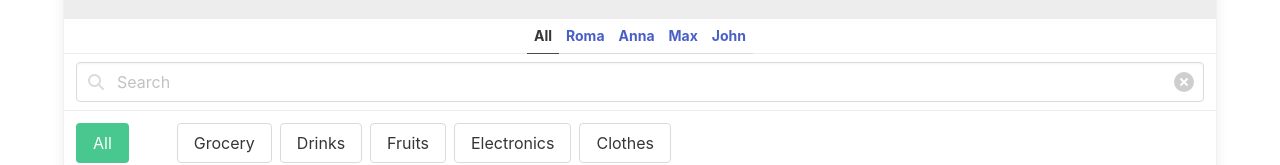
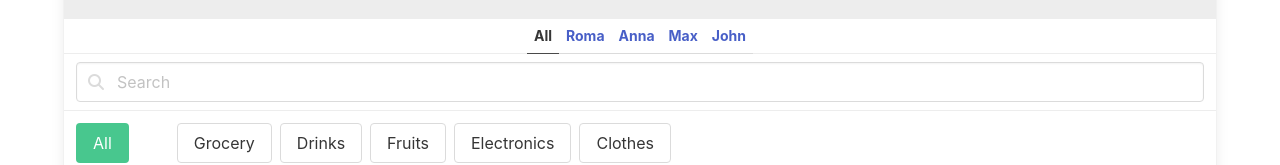
Before and after one commit to NIKaragu/react_product-categories-practice, a React (Create React App) app: page / in a window 1280 px wide. Shown: the part 144-309 px from the top of the page. Built offline with nearby package versions, Linux system fonts and the light colour scheme.

Commit message:
fixed ClearButton in search field

```diff
--- a/src/App.jsx
+++ b/src/App.jsx
@@ -152,14 +152,19 @@ export const App = () => {
                   <i className="fas fa-search" aria-hidden="true" />
                 </span>
 
+                {searchQuery.length > 0 && (
                   <span className="icon is-right">
                     {/* eslint-disable-next-line jsx-a11y/control-has-associated-label */}
                     <button
                       data-cy="ClearButton"
                       type="button"
                       className="delete"
+                      onClick={() => {
+                        setSearchQuery('');
+                      }}
                     />
                   </span>
+                )}
               </p>
             </div>
 
```
Lines whose indentation alone changed are shown as unchanged.
